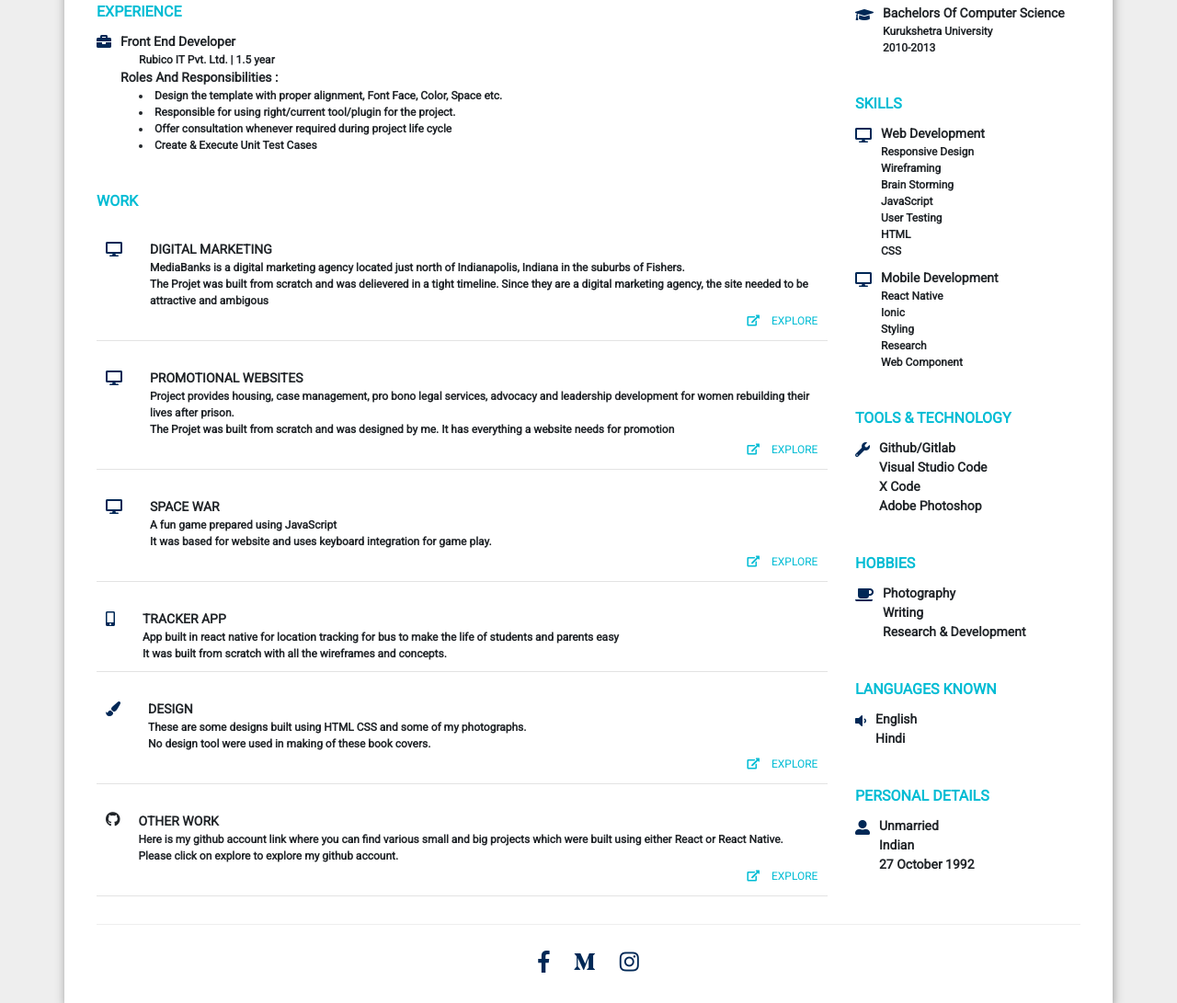
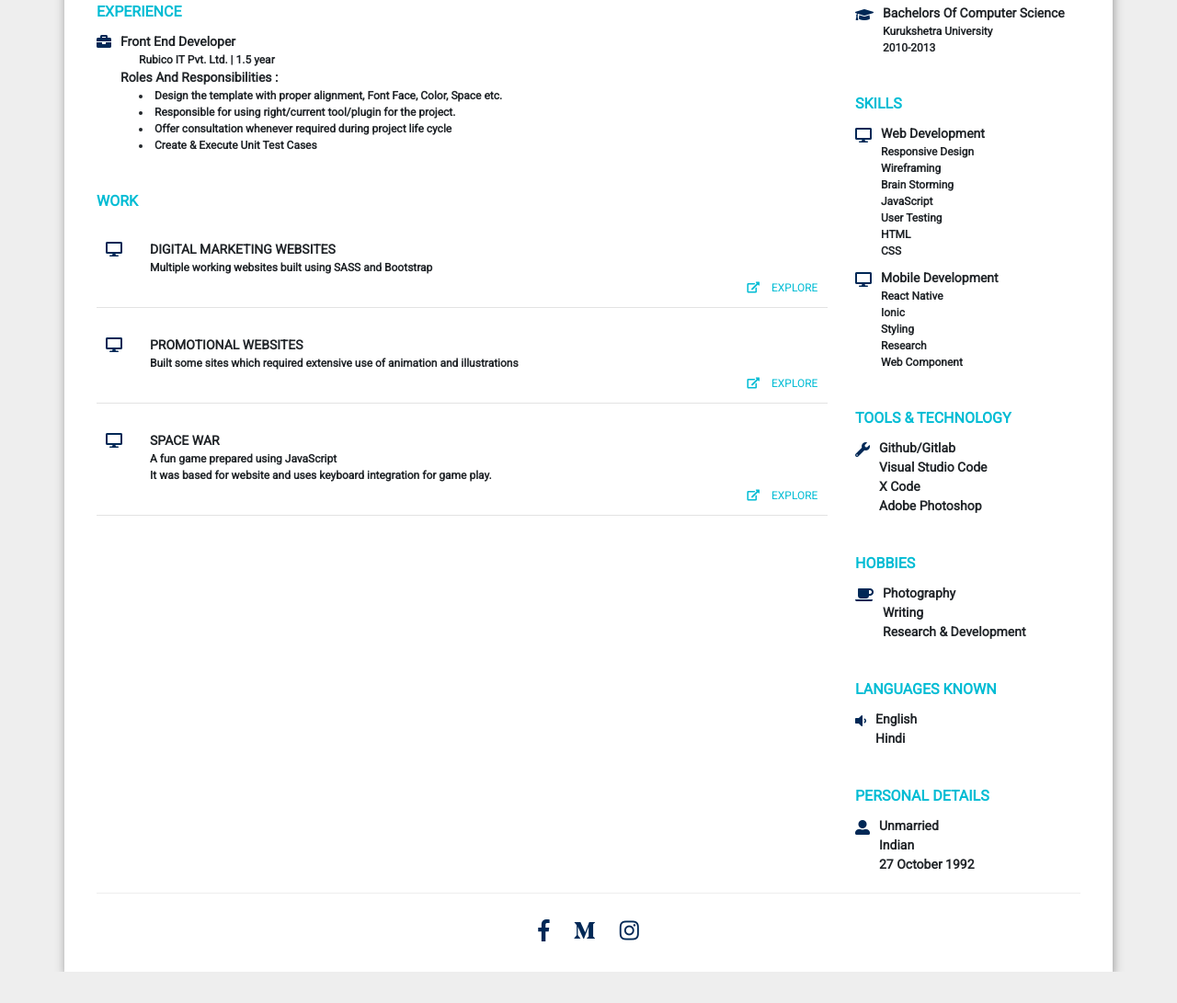
Before and after one commit to sudhirkumarojhaa/Resume, a plain HTML site: page index.html in a window 1280 px wide. Shown: the part 395-1486 px from the top of the page at 92% size. After the commit the page ends 1452 px from the top, so only its background shows below. Drawn offline with nearby package versions, Linux system fonts and the light colour scheme; a web font is replaced by a local one.

Commit message:
remove: some content

```diff
--- a/index.html
+++ b/index.html
@@ -61,25 +61,18 @@
             <div class="project">
               <div class="inline-icon"> <i class="fas fa-desktop"></i>
                 <div class="side-details">
-                  <p class="big">Digital Marketing</p>
-                  <p class="small">MediaBanks is a digital marketing agency located just north of Indianapolis, Indiana
-                    in the suburbs of Fishers. </p>
-                  <p class="small">The Projet was built from scratch and was delievered in a tight timeline. Since they
-                    are a digital marketing agency, the site needed to be attractive and ambigous</p>
+                  <p class="big">Digital Marketing Websites</p>
+                  <p class="small">Multiple working websites built using SASS and Bootstrap</p>
                 </div>
               </div>
-              <a href="" target="_blank" class="link"> <i class="fas fa-external-link-alt"></i>
+              <a href="https://sudhirkumarojhaa.github.io/crosswire/" target="_blank" class="link"> <i class="fas fa-external-link-alt"></i>
                 Explore </a>
             </div>
             <div class="project">
               <div class="inline-icon"> <i class="fas fa-desktop"></i>
                 <div class="side-details">
                   <p class="big">Promotional Websites</p>
-                  <p class="small"> Project provides housing, case management, pro bono legal
-                    services, advocacy and leadership
-                    development for women rebuilding their lives after prison.</p>
-                  <p class="small">The Projet was built from scratch and was designed by me. It has everything a
-                    website needs for promotion</p>
+                  <p class="small">Built some sites which required extensive use of animation and illustrations </p>
                 </div>
               </div>
               <a href="" target="_blank" class="link"> <i class="fas fa-external-link-alt"></i>
@@ -96,40 +89,7 @@
               <a href="https://sudhirkumarojhaa.github.io/Space-war/" target="_blank" class="link"> <i class="fas fa-external-link-alt"></i>
                 Explore </a>
             </div>
-            <div class="project">
-              <div class="inline-icon"> <i class="fas fa-mobile-alt"></i>
-                <div class="side-details">
-                  <p class="big">Tracker App</p>
-                  <p class="small">App built in react native for location tracking for bus to make the life of students
-                    and parents easy</p>
-                  <p class="small">It was built from scratch with all the wireframes and concepts.</p>
-                </div>
-              </div>
-            </div>
-            <div class="project">
-              <div class="inline-icon"> <i class="fas fa-paint-brush"></i>
-                <div class="side-details">
-                <p class="big">Design</p>
-                 <p class="small">These are some designs built using HTML CSS and some of my photographs.</p>
-                 <p class="small">No design tool were used in making of these book covers.</p>
-                </div>
-              </div>
-              <a class="link" href="https://www.behance.net/gallery/69856707/Magazine-Cover-Design-(HTMLCSS)" target="_blank"><i class="fas fa-external-link-alt"></i>
-              Explore </a>
-            </div>
 
-            <div class="project">
-              <div class="inline-icon"> <i class="fab fa-github"></i>
-                <div class="side-details">
-                  <p class="big">Other Work</p>
-                  <p class="small">Here is my github account link where you can find various small and big projects
-                    which were built using either React or React Native. Please click on explore to explore my github
-                    account.
-                </div>
-              </div>
-              <a class="link" href="https://github.com/sudhirkumarojhaa" target="_blank"><i class="fas fa-external-link-alt"></i>
-                Explore </a>
-            </div>
           </div>
         </div>
       </div>
```
